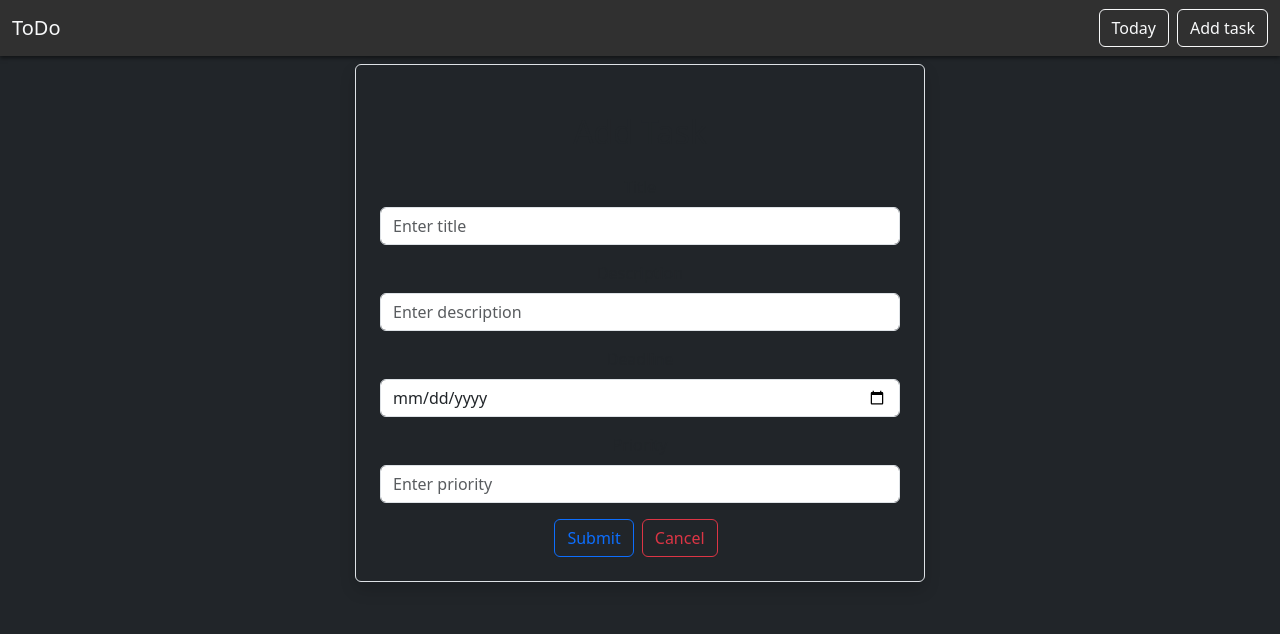
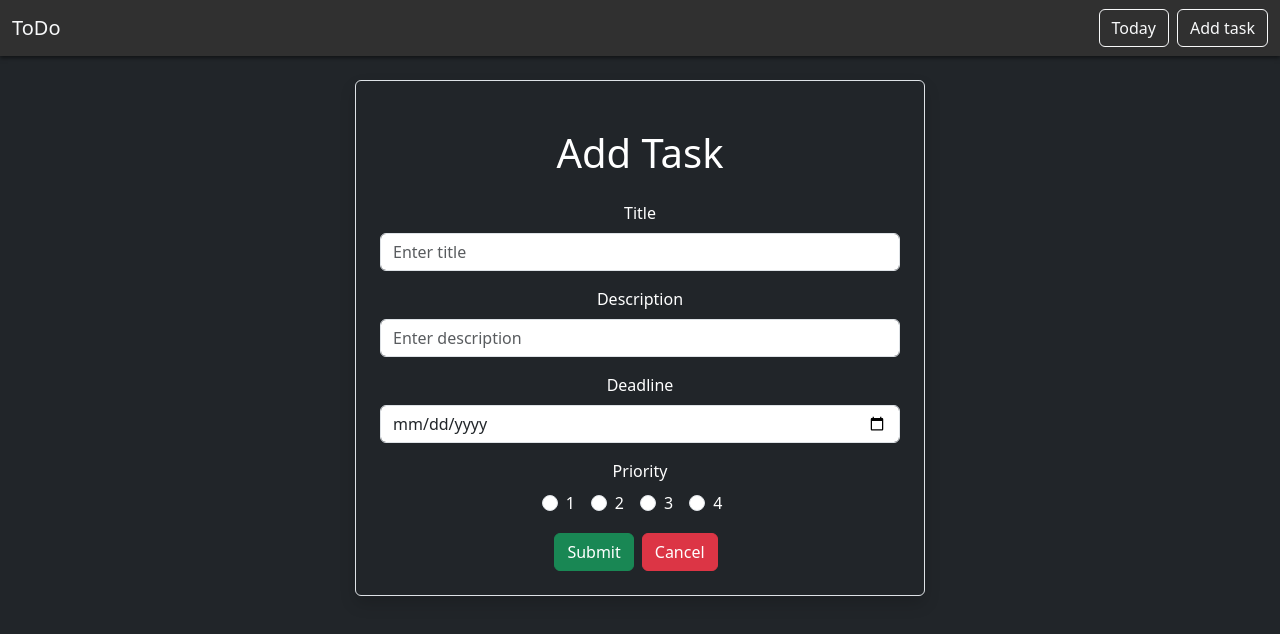
Before and after one commit to d3nnyyy/ToDoListFullstack, a React (Create React App) app in the folder to-do-list-frontend/: page /addTask in a window 1280 px wide. Shown: the top 634 px of the page. Built offline with nearby package versions, Linux system fonts and the light colour scheme.

Commit message:
modified addTask page, make UI, UX look better, set priority as radio buttons, set restrict for past deadline, changed buttons

```diff
--- a/to-do-list-frontend/src/tasks/AddTask.js
+++ b/to-do-list-frontend/src/tasks/AddTask.js
@@ -13,6 +13,8 @@ export default function AddTask() {
           priority: '',
      })
 
+     const [errorMessage, setErrorMessage] = React.useState('');
+
      const { title, description, deadline, priority } = item
 
      const onInputChange = e => {
@@ -20,35 +22,59 @@ export default function AddTask() {
      }
 
      const onSubmit = async e => {
-          e.preventDefault()
-          await axios.post("http://localhost:8080/todo", item)
-          navigate('/')
-     }
+          e.preventDefault();
+
+          const currentDate = new Date().toISOString().slice(0, 10);
+          if (deadline < currentDate) {
+               setErrorMessage('The deadline cannot be in the past.');
+               return;
+          }
+
+          try {
+               await axios.post('http://localhost:8080/todo', item);
+               navigate('/');
+          } catch (error) {
+               if (error.response && error.response.data && error.response.data.message) {
+                    setErrorMessage(error.response.data.message);
+               } else {
+                    console.error('Error:', error);
+                    setErrorMessage('An error occurred while creating the task.');
+               }
+          }
+     };
 
      return (
-          <div className='container'>
+          <div className='container mt-4'>
                <div className='row'>
-                    <div className='col-md-6 offset-md-3 border rounded p-4 mt-2 shadow'>
-                         <h2 className='m-4'>Add Task</h2>
+                    <div className='col-md-6 offset-md-3 border rounded p-4 shadow'>
+                         <h1 className='m-4 text-white'>Add Task</h1>
+                         {errorMessage && <div className='alert alert-danger'>{errorMessage}</div>}
                          <form onSubmit={(e) => onSubmit(e)}>
-                              <div className='mb-3'>
+                              <div className='mb-3 text-white'>
                                    <label htmlFor='title' className="form-label">Title</label>
                                    <input type={"text"} className="form-control" name="title" value={title} onChange={(e) => onInputChange(e)} placeholder="Enter title" />
                               </div>
-                              <div className='mb-3'>
+                              <div className='mb-3 text-white'>
                                    <label htmlFor='description' className="form-label">Description</label>
                                    <input type={"text"} className="form-control" name="description" value={description} onChange={(e) => onInputChange(e)} placeholder="Enter description" />
                               </div>
-                              <div className='mb-3'>
+                              <div className='mb-3 text-white'>
                                    <label htmlFor='deadline' className="form-label">Deadline</label>
-                                   <input type={"date"} className="form-control" name="deadline" value={deadline} onChange={(e) => onInputChange(e)} placeholder="Enter deadline" />
+                                   <input type='date' className="form-control" name="deadline" value={deadline} onChange={(e) => onInputChange(e)} placeholder="Enter deadline" />
                               </div>
-                              <div className='mb-3'>
-                                   <label htmlFor='priority' className="form-label">Priority</label>
-                                   <input type={"integer"} className="form-control" name="priority" value={priority} onChange={(e) => onInputChange(e)} placeholder="Enter priority" />
+                              <div className='mb-3 text-white'>
+                                   <label htmlFor='priority' className='form-label'>Priority</label>
+                                   <div>
+                                        {[1, 2, 3, 4].map(value => (
+                                             <div key={value} className='form-check form-check-inline'>
+                                                  <input className='form-check-input' type='radio' name='priority' value={value} checked={priority === String(value)} onChange={e => onInputChange(e)} />
+                                                  <label className='form-check-label'>{value}</label>
+                                             </div>
+                                        ))}
+                                   </div>
                               </div>
-                              <button type="submit" className="btn btn-outline-primary">Submit</button>
-                              <Link className="btn btn-outline-danger mx-2" to="/">Cancel</Link>
+                              <button type="submit" className="btn btn-success">Submit</button>
+                              <Link className="btn btn-danger mx-2" to="/">Cancel</Link>
                          </form>
                     </div>
                </div>
```
